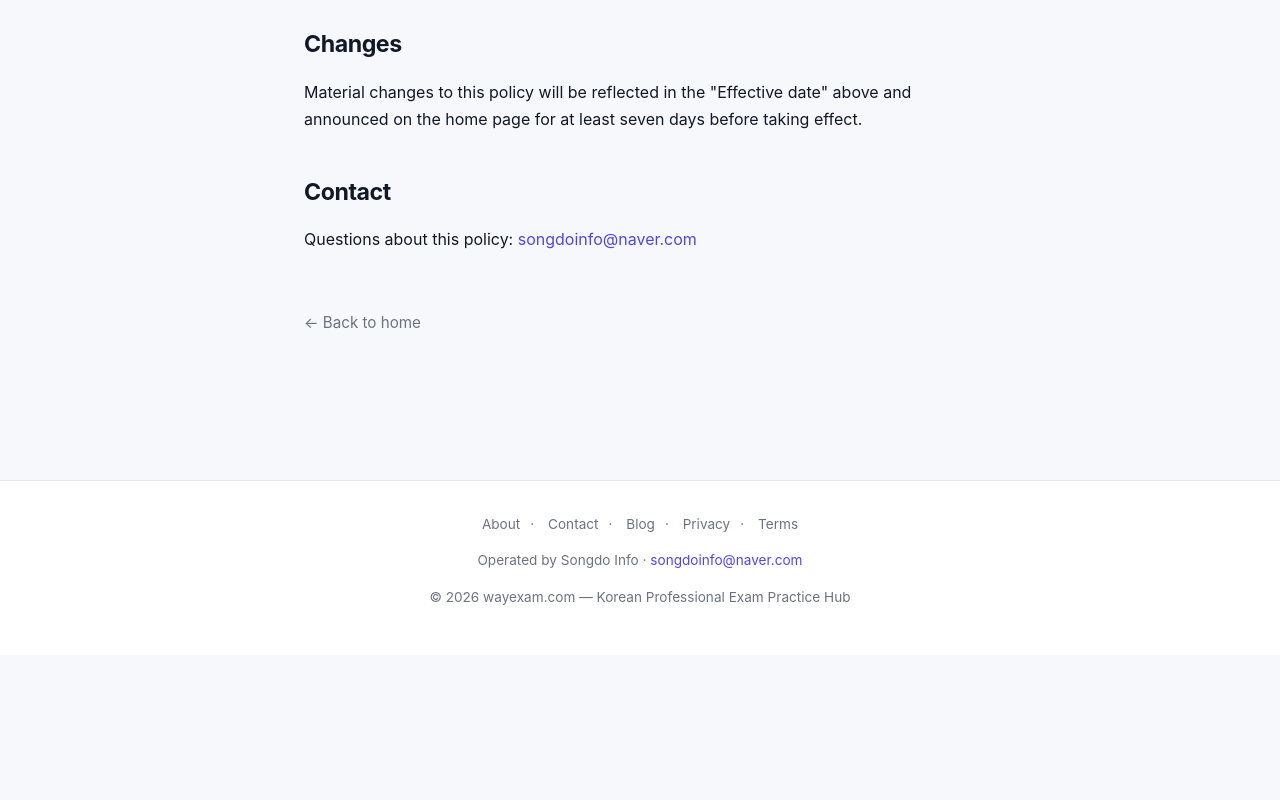
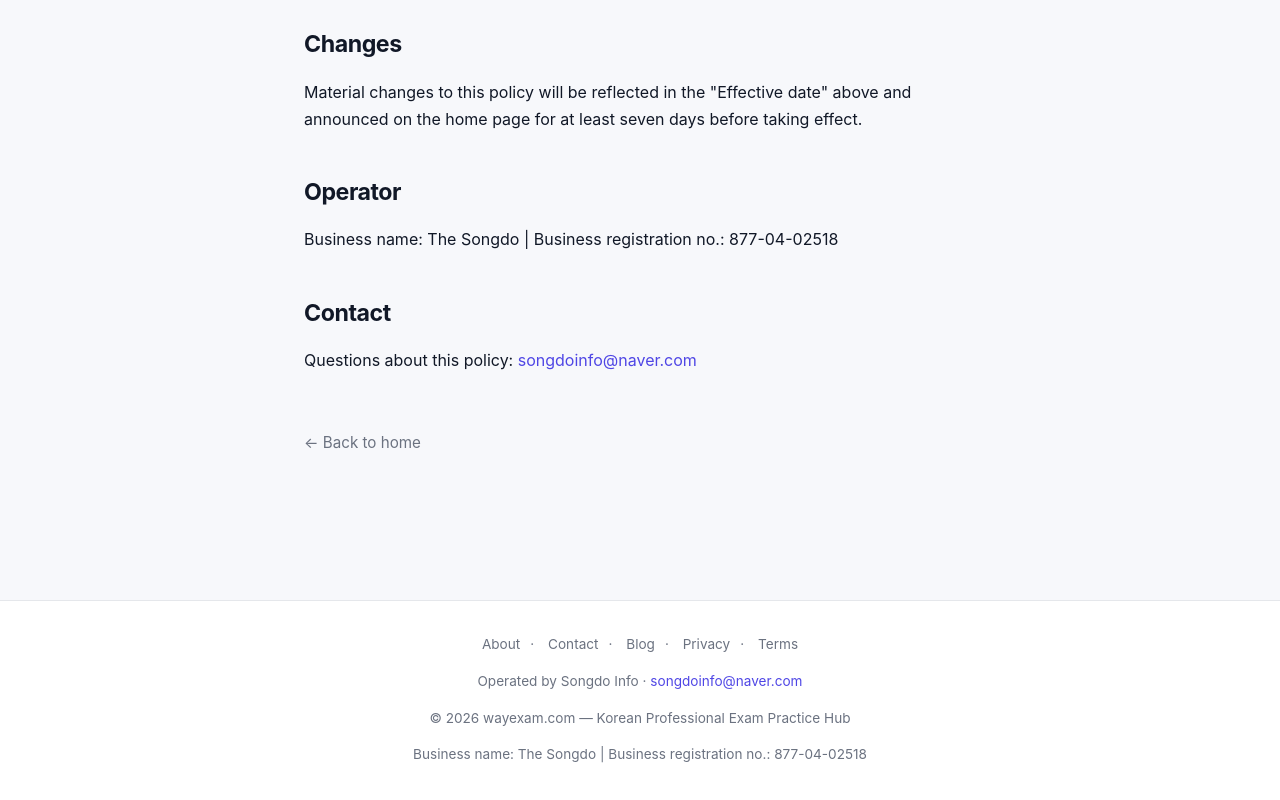
Before and after one commit to prolab-PMP/wayexam-landing, a website: page public/privacy.html in a window 1280 px wide. Shown: the part 1300-2100 px from the top of the page. Before the commit the page ends 1955 px from the top, so only its background shows below. Drawn offline with Linux system fonts and the light colour scheme.

Commit message:
Add business registration information

```diff
--- a/public/privacy.html
+++ b/public/privacy.html
@@ -53,6 +53,9 @@
 <h2>Changes</h2>
 <p>Material changes to this policy will be reflected in the "Effective date" above and announced on the home page for at least seven days before taking effect.</p>
 
+<h2>Operator</h2>
+<p>Business name: The Songdo | Business registration no.: 877-04-02518</p>
+
 <h2>Contact</h2>
 <p>Questions about this policy: <a href="mailto:songdoinfo@naver.com">songdoinfo@naver.com</a></p>
 
@@ -69,6 +72,7 @@
   </div>
   <p>Operated by Songdo Info · <a href="mailto:songdoinfo@naver.com">songdoinfo@naver.com</a></p>
   <p>© 2026 wayexam.com — Korean Professional Exam Practice Hub</p>
+  <p>Business name: The Songdo | Business registration no.: 877-04-02518</p>
 </footer>
 </body>
 </html>
```
Also changed, not shown: index.html (+2 -1 lines), public/404.html (+1 -0 lines), public/about.html (+1 -0 lines), public/blog/4-korean-professional-exams-compared.html (+1 -0 lines), public/blog/cpla-overview-eligibility-2026.html (+1 -0 lines), public/blog/exam-fees-pass-rates-comparison.html (+1 -0 lines), public/blog/index.html (+1 -0 lines), public/blog/industrial-safety-6-month-plan.html (+1 -0 lines), public/blog/pmp-jobs-salary-korea-2026.html (+1 -0 lines), public/contact.html (+1 -0 lines), public/exams/cpla.html (+1 -0 lines), public/exams/health.html (+1 -0 lines), public/exams/index.html (+1 -0 lines), public/exams/pmp.html (+1 -0 lines), 3 more files.
